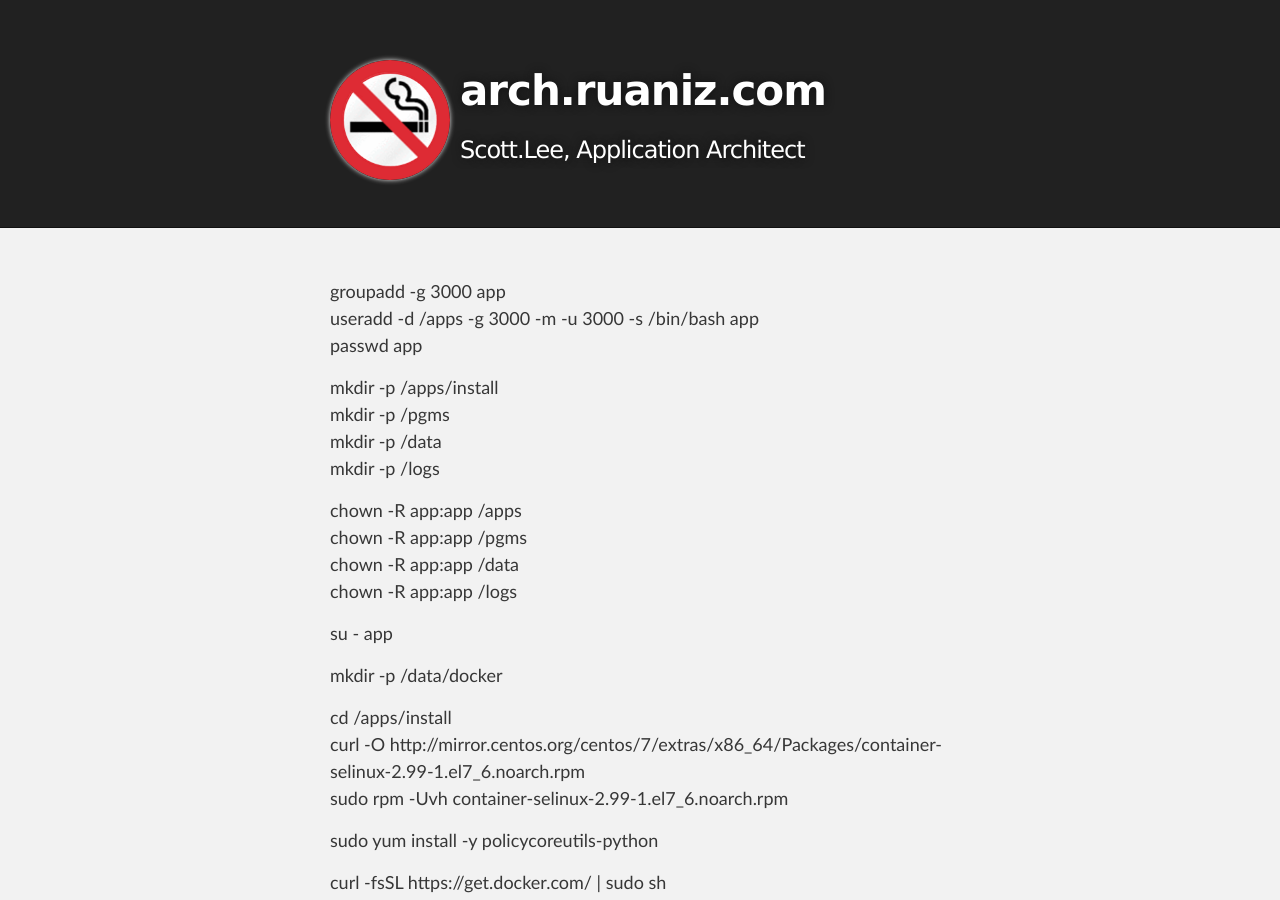
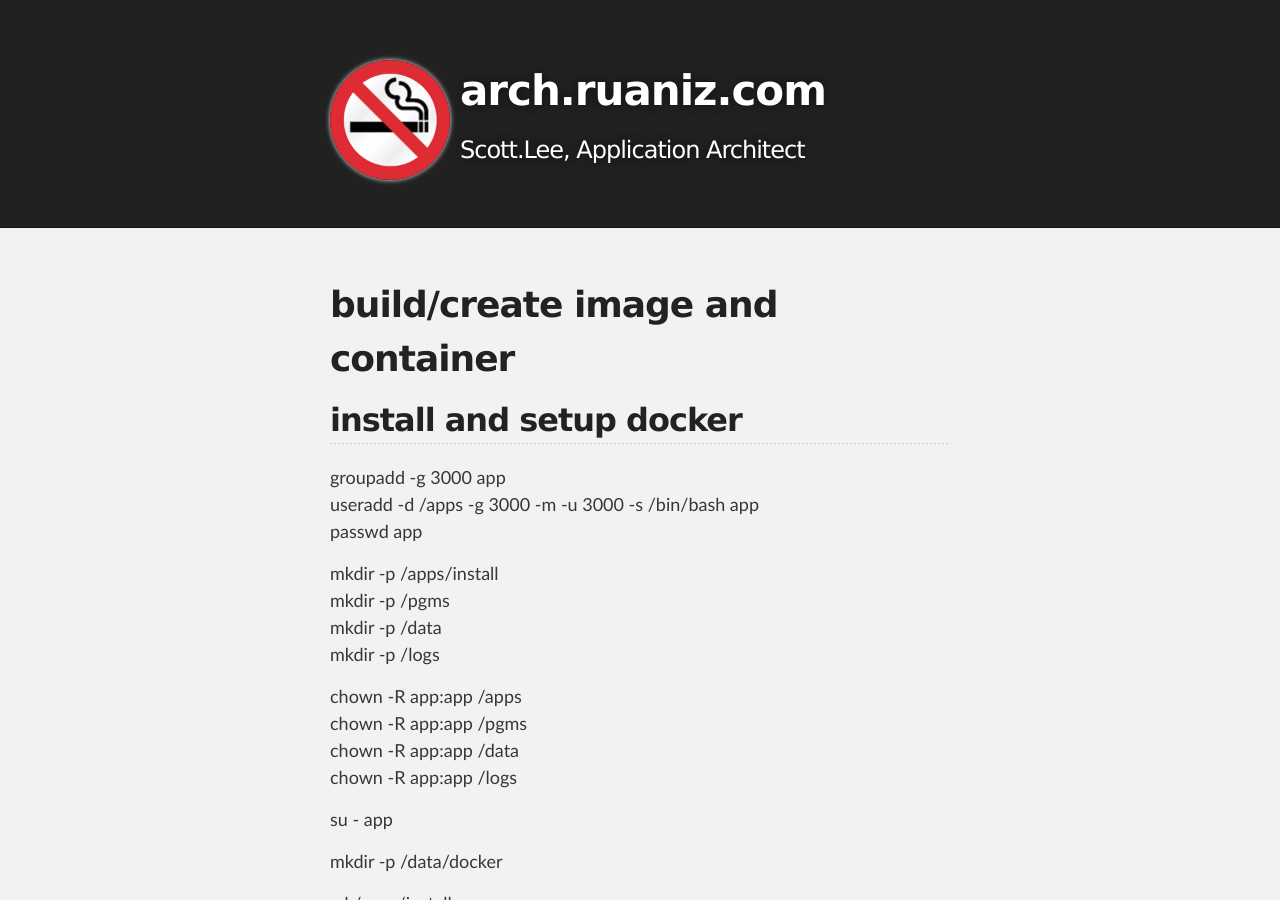
Before and after one commit to unlimited9/unlimited9.github.com, a Jekyll site: the page built from reference.notes/TA/cloud/docker/install.n.setup.script.md, in a window 1280 px wide and 900 px high. Built offline with Jekyll 4.4.1, drawn with Linux system fonts in a browser that asks for light colours; our own code applies the rules of GitHub Pages for plain Markdown files.

Commit message:
Update install.n.setup.script.md

```diff
--- a/reference.notes/TA/cloud/docker/install.n.setup.script.md
+++ b/reference.notes/TA/cloud/docker/install.n.setup.script.md
@@ -1,3 +1,6 @@
+# build/create image and container
+
+## install and setup docker
 groupadd -g 3000 app
 useradd -d /apps -g 3000 -m -u 3000 -s /bin/bash app
 passwd app
```
